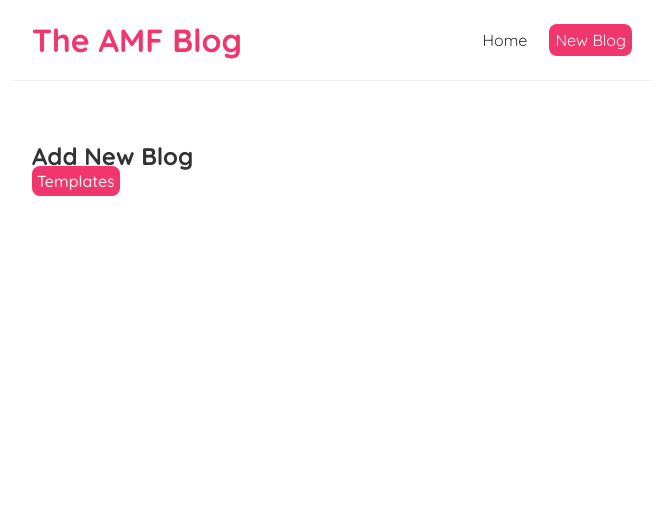
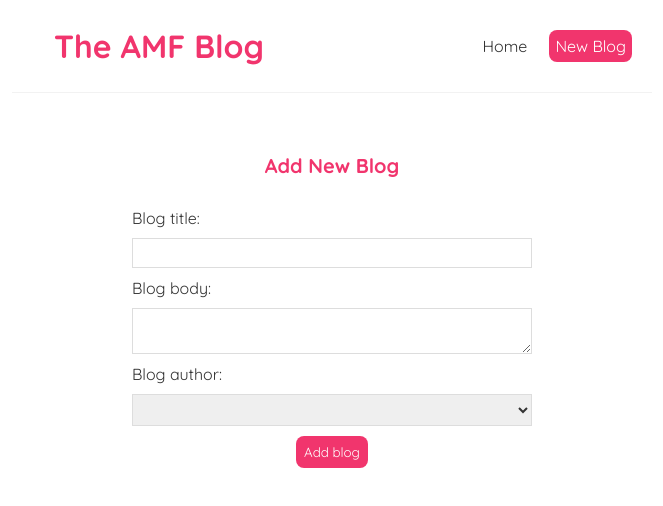
Before and after one commit to hidayahapriliansyah/belajar-react-netninja-project, a React (Create React App) app: page /create in a window 1280 px wide. Shown: the top 506 px of the page, without its empty margins (308-971 px from the left). Built offline with nearby package versions, Linux system fonts and the light colour scheme.

Commit message:
27 controller input form

```diff
--- a/src/Create.js
+++ b/src/Create.js
@@ -1,8 +1,42 @@
+import { useState } from "react";
+
 const Create = () => {
+  const [title, setTitle] = useState('');
+  const [body, setBody] = useState('');
+  const [author, setAuthor] = useState('');
+
   return (
     <div className="create">
       <h2>Add New Blog</h2>
-      <a href="/templates" className="template-class">Templates</a>
+      <form>
+        <label>Blog title:</label>
+        <input
+          type="text"
+          required
+          value={title}
+          onChange={(e) => setTitle(e.target.value)}
+        />
+        <label>Blog body:</label>
+        <textarea
+          required
+          value={body}
+          onChange={(e) => setBody(e.target.value)}
+        >
+        </textarea>
+        <label>Blog author:</label>
+        <select
+          value={author}
+          onChange={(e) => setAuthor(e.target.value)}
+        >
+          <option value=""></option>
+          <option value="adi">adi</option>
+          <option value="hidayah">hidayah</option>
+        </select>
+        <button>Add blog</button>
+      </form>
+        <p>{title}</p>
+        <p>{body}</p>
+        <p>{author}</p>
     </div>
   );
 }
--- a/src/Navbar.js
+++ b/src/Navbar.js
@@ -3,7 +3,9 @@
 const Navbar = () => {
   return (
     <div className="navbar">
-      <h1>The AMF Blog</h1>
+      <Link to="/">
+        <h1>The AMF Blog</h1>
+      </Link>
       <div className="links">
         <Link to="/">Home</Link>
         <Link
--- a/src/index.css
+++ b/src/index.css
@@ -83,3 +83,39 @@
 .blog-detail {
   margin: 20px 0;
 }
+
+/* create new blog form */
+.create {
+  max-width: 400px;
+  margin: 0 auto;
+  text-align: center;
+}
+
+.create label {
+  text-align: left;
+  display: block;
+}
+
+.create h2 {
+  font-size: 20px;
+  color: #f1356d;
+  margin-bottom: 30px;
+}
+
+.create input, .create textarea, .create select {
+  width: 100%;
+  padding: 6px 10px;
+  margin: 10px 0;
+  border: 1px solid #ddd;
+  box-sizing: border-box;
+  display: block;
+}
+
+.create button {
+  background: #f1356d;
+  color: #fff;
+  border: 0;
+  padding: 8px;
+  border-radius: 8px;
+  cursor: pointer;
+}
```
